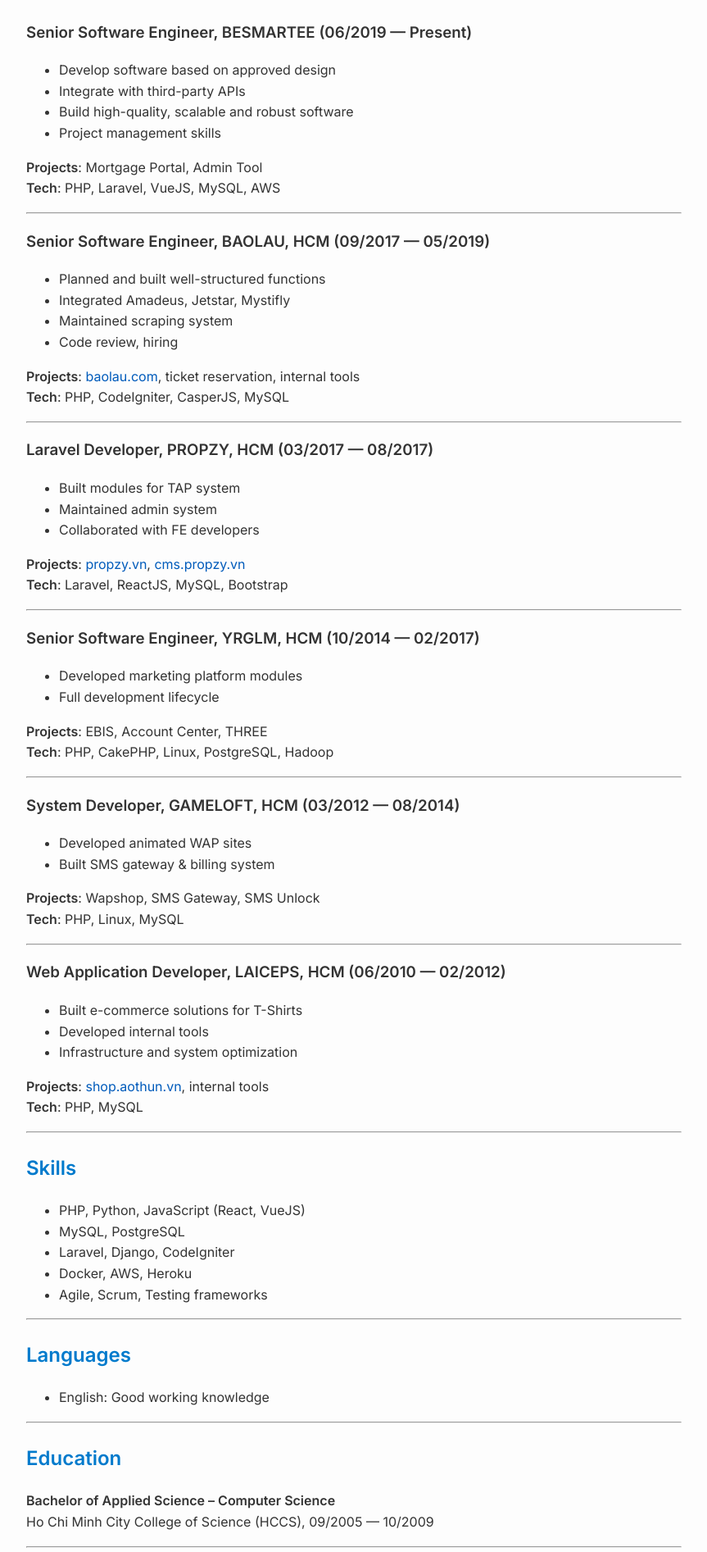
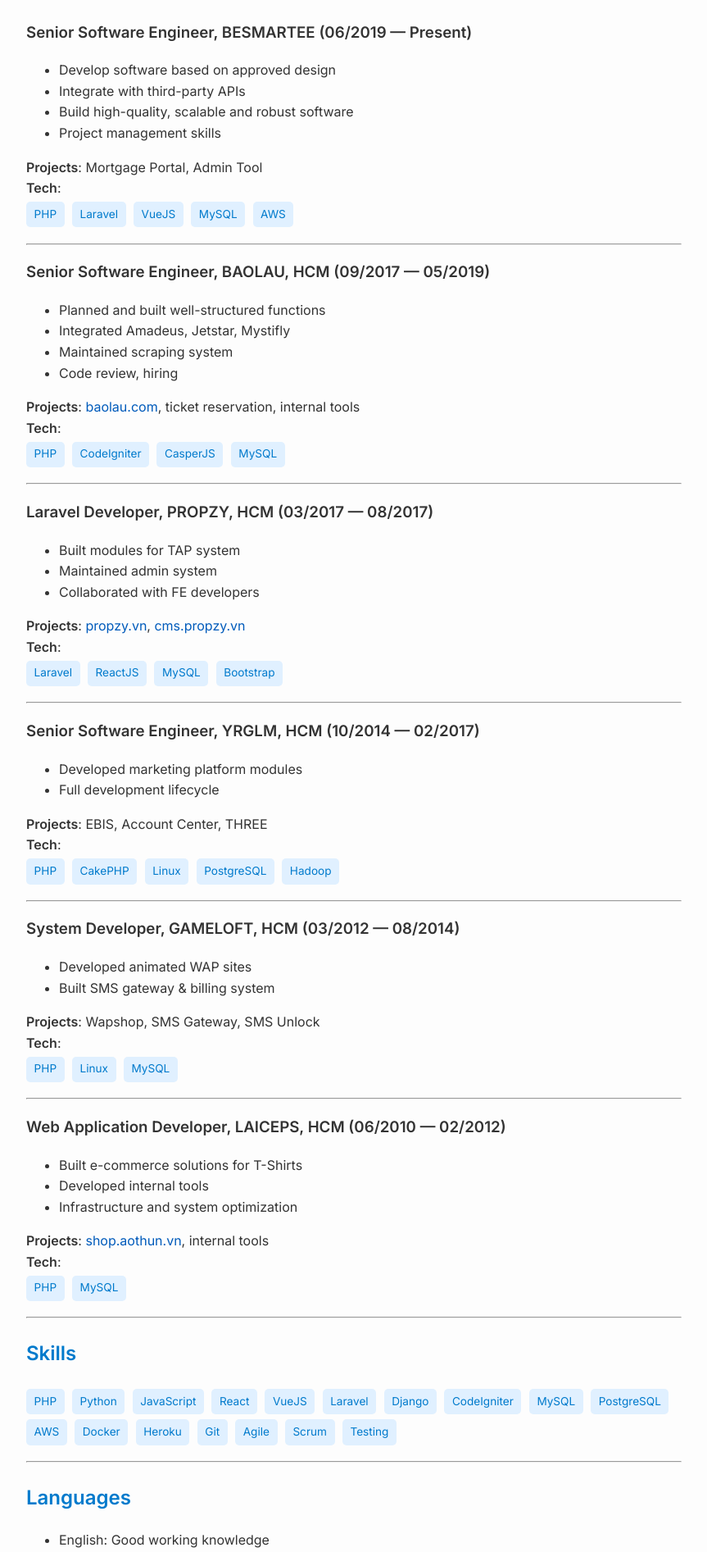
Before and after one commit to chaudanghuy/my-cv, a Jekyll site: the page built from index.md, in a window 1280 px wide. Shown: the part 551-2444 px from the top of the page at 82% size, without its empty margins (208-1071 px from the left). Built offline with Jekyll 4.4.1, drawn with Linux system fonts in a browser that asks for light colours.

Commit message:
Update CV

```diff
--- a/assets/css/custom.css
+++ b/assets/css/custom.css
@@ -33,3 +33,13 @@
 .download-btn:hover {
   background-color: #005fa3;
 }
+.tag {
+  display: inline-block;
+  background-color: #e0f0ff;
+  color: #007acc;
+  font-size: 0.85rem;
+  padding: 0.3rem 0.6rem;
+  border-radius: 5px;
+  margin: 0.2rem 0.3rem 0.2rem 0;
+  font-weight: 500;
+}
--- a/index.md
+++ b/index.md
@@ -30,7 +30,12 @@
 - Project management skills
 
 **Projects**: Mortgage Portal, Admin Tool
-**Tech**: PHP, Laravel, VueJS, MySQL, AWS
+**Tech**:
+<span class="tag">PHP</span>
+<span class="tag">Laravel</span>
+<span class="tag">VueJS</span>
+<span class="tag">MySQL</span>
+<span class="tag">AWS</span>
 
 ---
 
@@ -42,7 +47,11 @@
 - Code review, hiring
 
 **Projects**: [baolau.com](https://www.baolau.com/), ticket reservation, internal tools
-**Tech**: PHP, CodeIgniter, CasperJS, MySQL
+**Tech**:
+<span class="tag">PHP</span>
+<span class="tag">CodeIgniter</span>
+<span class="tag">CasperJS</span>
+<span class="tag">MySQL</span>
 
 ---
 
@@ -53,7 +62,11 @@
 - Collaborated with FE developers
 
 **Projects**: [propzy.vn](http://propzy.vn), [cms.propzy.vn](http://cms.propzy.vn)
-**Tech**: Laravel, ReactJS, MySQL, Bootstrap
+**Tech**:
+<span class="tag">Laravel</span>
+<span class="tag">ReactJS</span>
+<span class="tag">MySQL</span>
+<span class="tag">Bootstrap</span>
 
 ---
 
@@ -63,7 +76,12 @@
 - Full development lifecycle
 
 **Projects**: EBIS, Account Center, THREE
-**Tech**: PHP, CakePHP, Linux, PostgreSQL, Hadoop
+**Tech**:
+<span class="tag">PHP</span>
+<span class="tag">CakePHP</span>
+<span class="tag">Linux</span>
+<span class="tag">PostgreSQL</span>
+<span class="tag">Hadoop</span>
 
 ---
 
@@ -73,7 +91,10 @@
 - Built SMS gateway & billing system
 
 **Projects**: Wapshop, SMS Gateway, SMS Unlock
-**Tech**: PHP, Linux, MySQL
+**Tech**:
+<span class="tag">PHP</span>
+<span class="tag">Linux</span>
+<span class="tag">MySQL</span>
 
 ---
 
@@ -84,17 +105,31 @@
 - Infrastructure and system optimization
 
 **Projects**: [shop.aothun.vn](http://shop.aothun.vn), internal tools
-**Tech**: PHP, MySQL
+**Tech**:
+<span class="tag">PHP</span>
+<span class="tag">MySQL</span>
 
 ---
 
 ## Skills
 
-- PHP, Python, JavaScript (React, VueJS)
-- MySQL, PostgreSQL
-- Laravel, Django, CodeIgniter
-- Docker, AWS, Heroku
-- Agile, Scrum, Testing frameworks
+<span class="tag">PHP</span>
+<span class="tag">Python</span>
+<span class="tag">JavaScript</span>
+<span class="tag">React</span>
+<span class="tag">VueJS</span>
+<span class="tag">Laravel</span>
+<span class="tag">Django</span>
+<span class="tag">CodeIgniter</span>
+<span class="tag">MySQL</span>
+<span class="tag">PostgreSQL</span>
+<span class="tag">AWS</span>
+<span class="tag">Docker</span>
+<span class="tag">Heroku</span>
+<span class="tag">Git</span>
+<span class="tag">Agile</span>
+<span class="tag">Scrum</span>
+<span class="tag">Testing</span>
 
 ---
 
```
